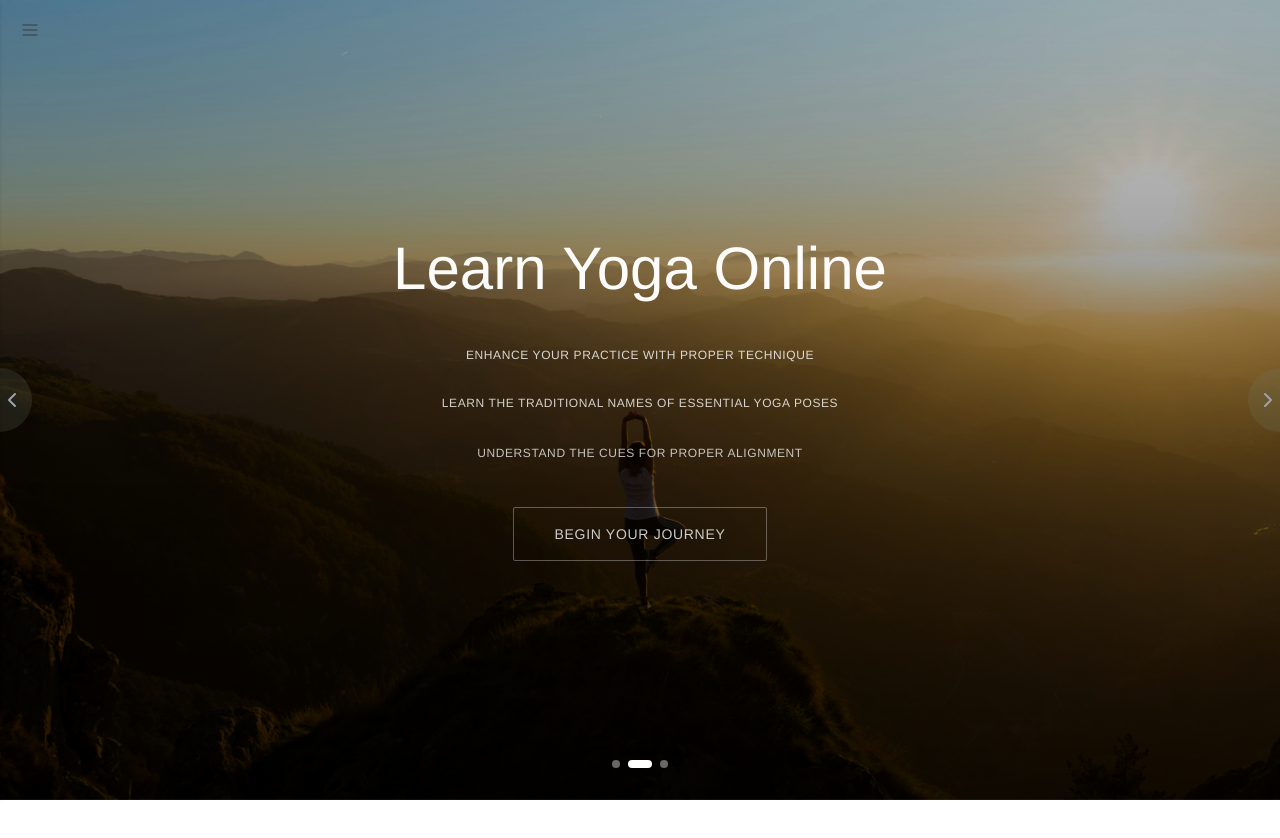
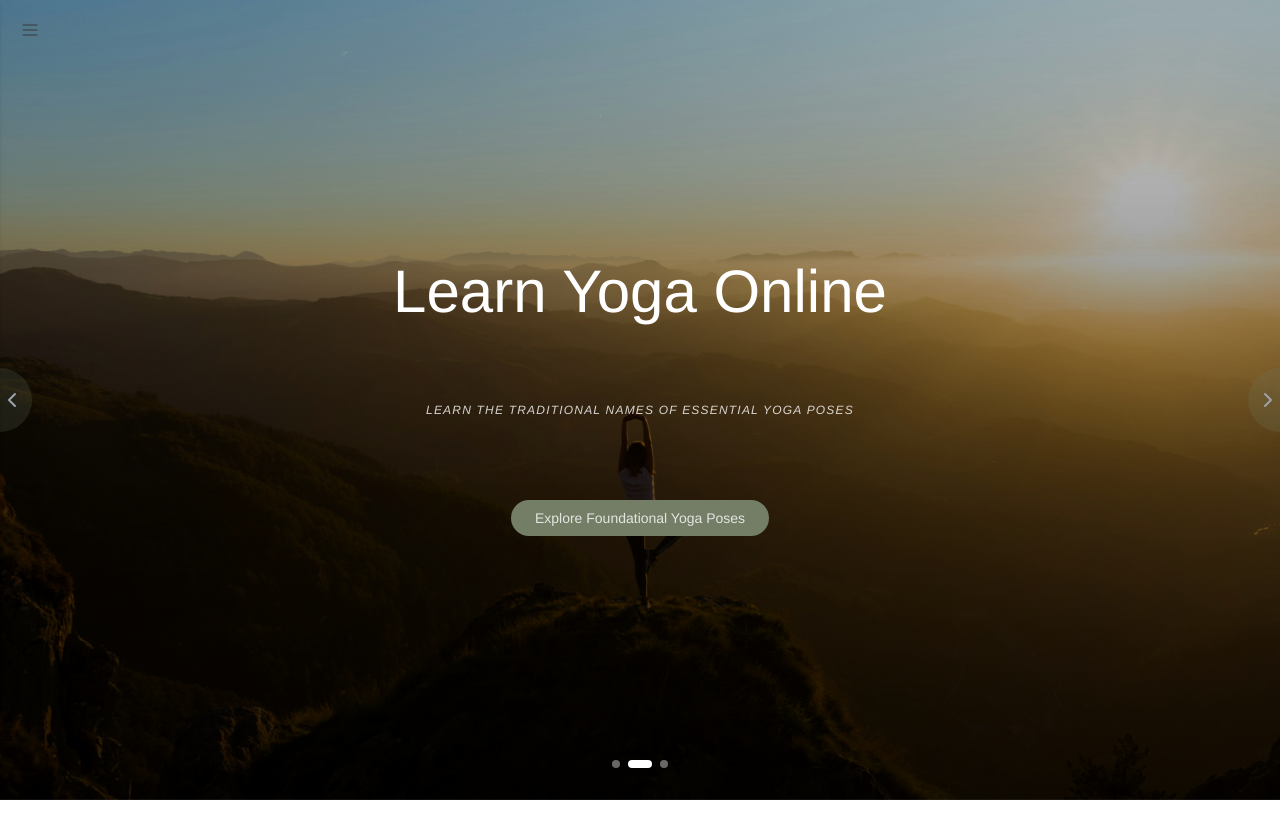
Before and after one commit to samanthacabrera/yoga-library, a React (Vite) app: page / in a window 1280 px wide. Shown: the top 838 px of the page. Built offline with nearby package versions, Linux system fonts and the light colour scheme.

Commit message:
update hero to be more minimal

```diff
--- a/src/components/Home.jsx
+++ b/src/components/Home.jsx
@@ -16,8 +16,8 @@ const Home = () => {
       subheading: "",
       features: [
         "Explore the origins and meanings of each pose",
-        "Discover the philosophy behind the practice",
-        "Deepen your understanding with guided insights",
+        // "Discover the philosophy behind the practice",
+        // "Deepen your understanding with guided insights",
       ]
     },
     {
@@ -25,9 +25,9 @@ const Home = () => {
       heading: "Learn Yoga Online",
       subheading: "",
       features: [
-        "Enhance your practice with proper technique",
+        // "Enhance your practice with proper technique",
         "Learn the traditional names of essential yoga poses",
-        "Understand the cues for proper alignment",
+        // "Understand the cues for proper alignment",
       ]
     },
     {
@@ -35,9 +35,9 @@ const Home = () => {
       heading: "Learn Yoga Online",
       subheading: "",
       features: [
-        "Deepen your connection between mind and body",
+        // "Deepen your connection between mind and body",
         "Synchronize breath with movement",
-        "Cultivate present-moment awareness"
+        // "Cultivate present-moment awareness"
       ]
     }
   ];
@@ -94,7 +94,7 @@ const Home = () => {
       </Helmet>
       <PageNav/>
       <div className="flex flex-col w-screen">
-
+      {/* Hero */}
       <Parallax
         bgImage={carouselItems[current].image}
         strength={300}
@@ -102,14 +102,7 @@ const Home = () => {
       >
         <div className="relative h-screen flex flex-col items-center justify-center">
           <div className="absolute inset-0 bg-gradient-to-b from-black/20 to-black/70" />
-        <motion.div
-          key={current}
-          initial={{ opacity: 0, y: 20 }}
-          animate={{ opacity: 1, y: 0 }}
-          exit={{ opacity: 0, y: -20 }}
-          transition={{ duration: 1.8, ease: "easeOut" }}
-          className="relative text-center max-w-4xl mx-auto space-y-12 z-10"
-        >
+          <div className="relative text-center space-y-20">
             <motion.h1
               initial={{ opacity: 0 }}
               animate={{ opacity: 1 }}
@@ -119,14 +112,13 @@ const Home = () => {
               {carouselItems[current].heading}
             </motion.h1>
 
-          <div className="flex flex-col gap-y-8 text-white/80 text-xs uppercase tracking-wider max-w-3xl mx-auto">
+            <div key={current} className="flex flex-col gap-y-8 text-white/80 text-xs italic uppercase tracking-widest">
               {carouselItems[current].features.map((text, index) => (
                 <motion.div
                   key={index}
                   initial={{ opacity: 0, y: 20 }}
                   animate={{ opacity: 1, y: 0 }}
-                transition={{ delay: 0.6 + index * 0.2, duration: 1.2 }}
-                className=""
+                  transition={{ delay: 0.1 + index * 0.2, duration: 1.2 }}
                 >
                   {text}
                 </motion.div>
@@ -141,12 +133,13 @@ const Home = () => {
             >
               <Link
                 to="/poses"
-              className="inline-block px-10 py-4 border border-white/40 rounded-sm text-white hover:bg-white/10 hover:border-white/60 transition-all duration-500 tracking-wider uppercase text-sm font-light"
+                className="inline-block text-white/80 text-sm md:text-md rounded-full bg-moss px-6 py-2 hover:scale-[102%] transition duration-500"
               >
-              Begin Your Journey
+                Explore Foundational Yoga Poses
               </Link>
             </motion.div>
-        </motion.div>
+          </div>
+
 
         <div className="absolute bottom-8 left-0 right-0 flex justify-center space-x-2 z-10">
           {carouselItems.map((_, index) => (
```
Lines whose indentation alone changed are shown as unchanged.
